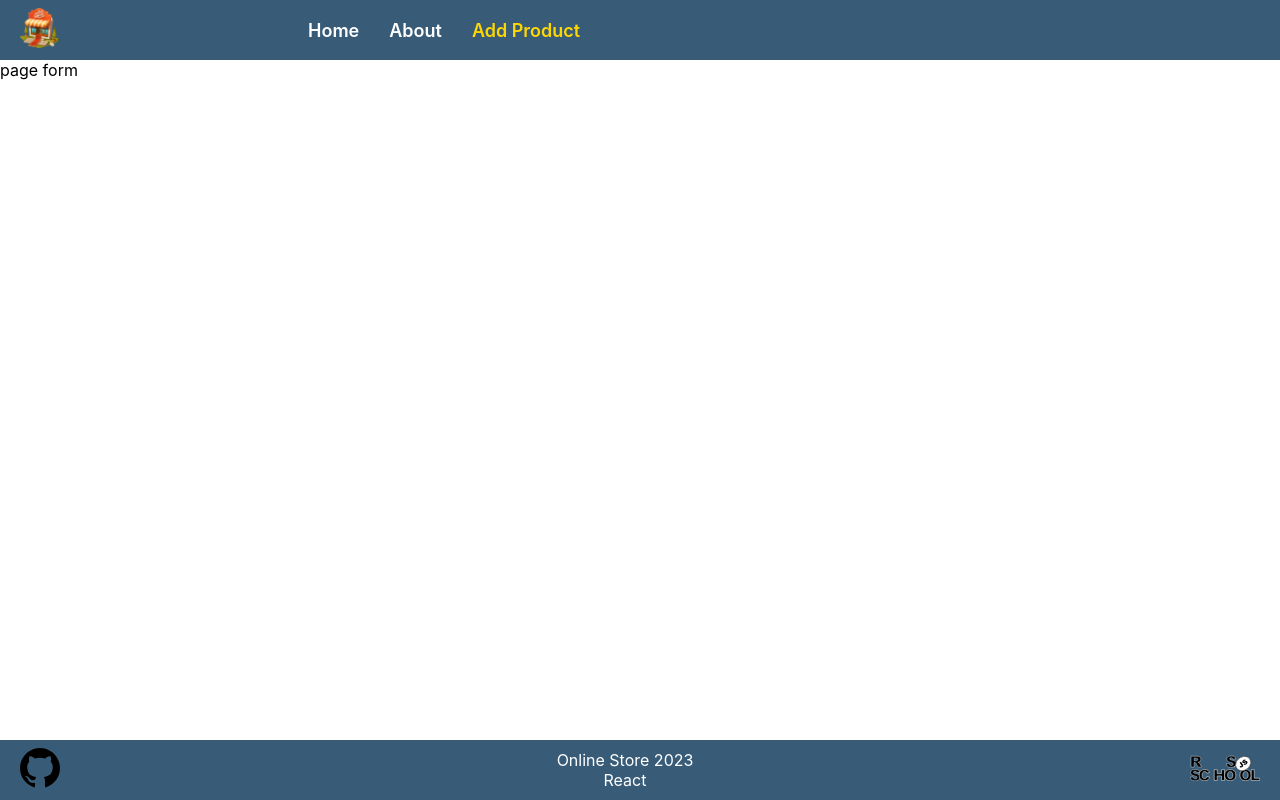
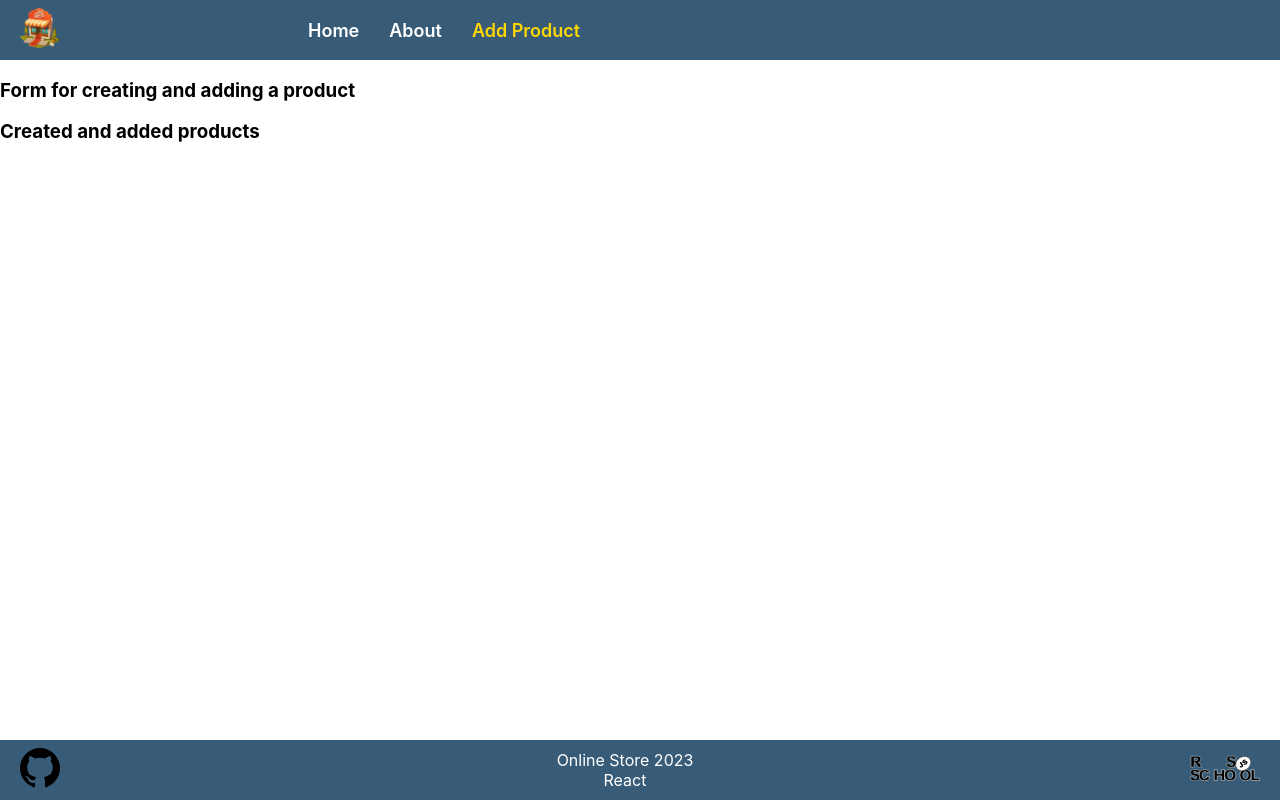
Before and after one commit to Siaw4ik/Rss-React, a React (Create React App) app in the folder react-components/: page /forms in a window 1280 px wide. Built offline with nearby package versions, Linux system fonts and the light colour scheme.

Commit message:
feat: create basic structure form page

```diff
--- a/react-components/src/pages/FormsPage.tsx
+++ b/react-components/src/pages/FormsPage.tsx
@@ -2,6 +2,17 @@ import React, { Component } from 'react';
 
 export class FormsPage extends Component {
   render() {
-    return <div className="container_form">page form</div>;
+    return (
+      <div className="container_formpage">
+        <div className="container_form-block">
+          <h3>Form for creating and adding a product</h3>
+          <div className="wrapper_form"></div>
+        </div>
+        <div className="container_createdCrads">
+          <h3>Created and added products</h3>
+          <div className="wrapper_cardList"></div>
+        </div>
+      </div>
+    );
   }
 }
```
